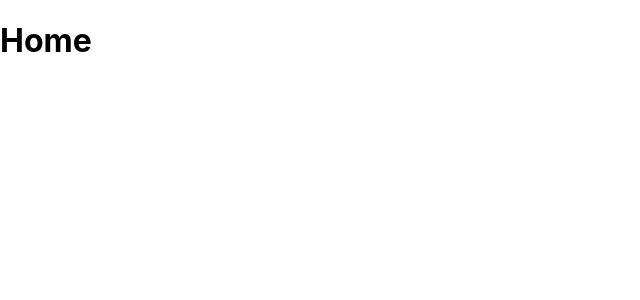
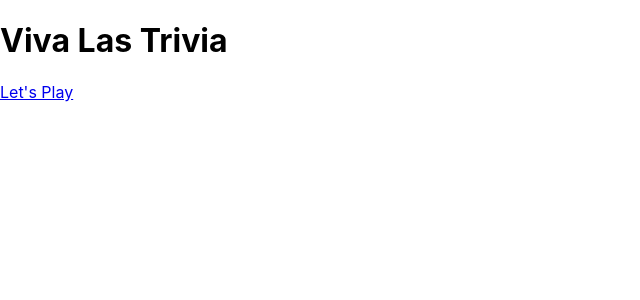
Before and after one commit to Preston-Jake/Viva-Las-Trivia, a React (Create React App) app: page / in a window 1280 px wide. Shown: the top 300 px of the page, without its empty margins (0-640 px from the left). Built offline with nearby package versions, Linux system fonts and the light colour scheme.

Commit message:
homepage html

```diff
--- a/src/App.js
+++ b/src/App.js
@@ -1,13 +1,8 @@
-import React from 'react';
-import {
-  BrowserRouter as Router,
-  Switch,
-  Route,
-  Link
-} from "react-router-dom";
-import Home from './Home';
-import Trivia from './Trivia';
-import Score from './Score';
+import React from "react";
+import { BrowserRouter as Router, Switch, Route } from "react-router-dom";
+import Home from "./Home";
+import Trivia from "./Trivia";
+import Score from "./Score";
 
 const App = () => {
   return (
@@ -25,6 +20,6 @@ const App = () => {
       </Switch>
     </Router>
   );
-}
+};
 
 export default App;
--- a/src/Home.jsx
+++ b/src/Home.jsx
@@ -1,11 +1,19 @@
-import React from 'react';
+import React from "react";
+import { Link } from "react-router-dom";
 
 const Home = () => {
-    return (
-        <div>
-            <h1>Home</h1>
-        </div>
-    );
-}
+  return (
+    <div>
+      <div>
+        <h3></h3>
+        <h1>Viva Las Trivia</h1>
+        <h3></h3>
+      </div>
+      <div>
+        <Link to="/trivia">Let's Play</Link>
+      </div>
+    </div>
+  );
+};
 
 export default Home;
```
Also changed, not shown: src/Score.jsx (+7 -7 lines), src/Trivia.jsx (+7 -7 lines). Lines whose indentation alone changed are shown as unchanged.
